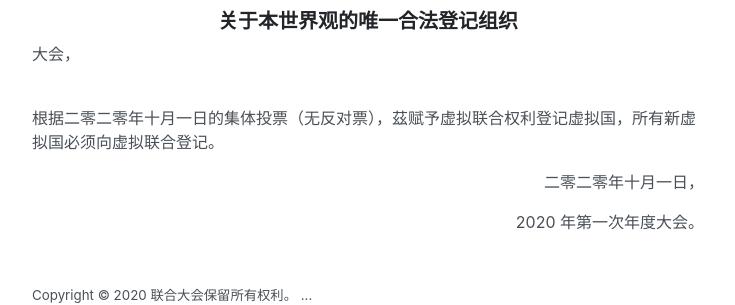
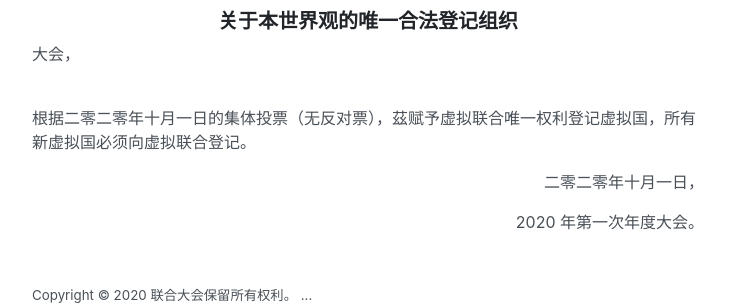
Before and after one commit to vunconf/vunconf.github.io, a Jekyll site: the page built from res/2020annual_01-03.html, in a window 1280 px wide. Shown: the part 608-913 px from the top of the page, without its empty margins (272-1007 px from the left). Built offline with Jekyll 4.4.1, drawn with Linux system fonts in a browser that asks for light colours; some of the changed lines change nothing that is shown.

Commit message:
Update 2020annual_01-03.html

```diff
--- a/res/2020annual_01-03.html
+++ b/res/2020annual_01-03.html
@@ -5,4 +5,4 @@ layout: default
 
 {% include res.html resnum="1" title="对本世界观及本大会的定义" content="根据二零二零年十月一日的集体投票（无反对票），通过议案。<br>议案内容：<br>本世界观基本上与现实相同，时间线与现实同步，科技水平与现实同步，但没有现实中的国家。<br>，<br>本大会每年召开约4次左右的会议，分别是：春季大会、夏季大会、年度大会、冬季大会<br>（本大会可能因实际情况删减或追加临时大会）" date="二零二零年十月一日" confname="2020 年第一次年度大会" %}
 <hr>
-{% include res.html resnum="2" title="关于本世界观的唯一合法登记组织" content="根据二零二零年十月一日的集体投票（无反对票），茲赋予虚拟联合权利登记虚拟国，所有新虚拟国必须向虚拟联合登记。" date="二零二零年十月一日" confname="2020 年第一次年度大会" %}
+{% include res.html resnum="2" title="关于本世界观的唯一合法登记组织" content="根据二零二零年十月一日的集体投票（无反对票），茲赋予虚拟联合唯一权利登记虚拟国，所有新虚拟国必须向虚拟联合登记。" date="二零二零年十月一日" confname="2020 年第一次年度大会" %}
```
